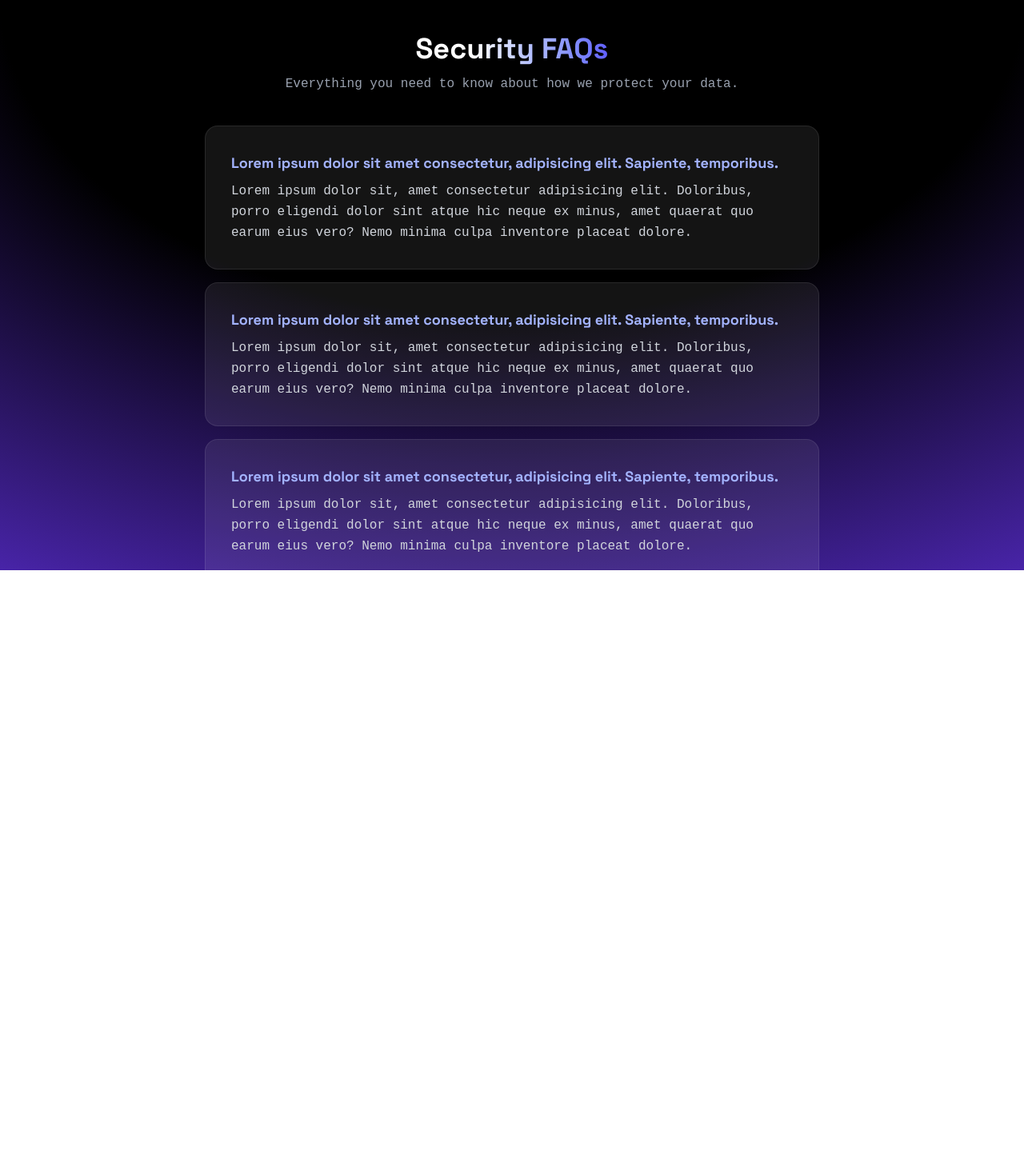
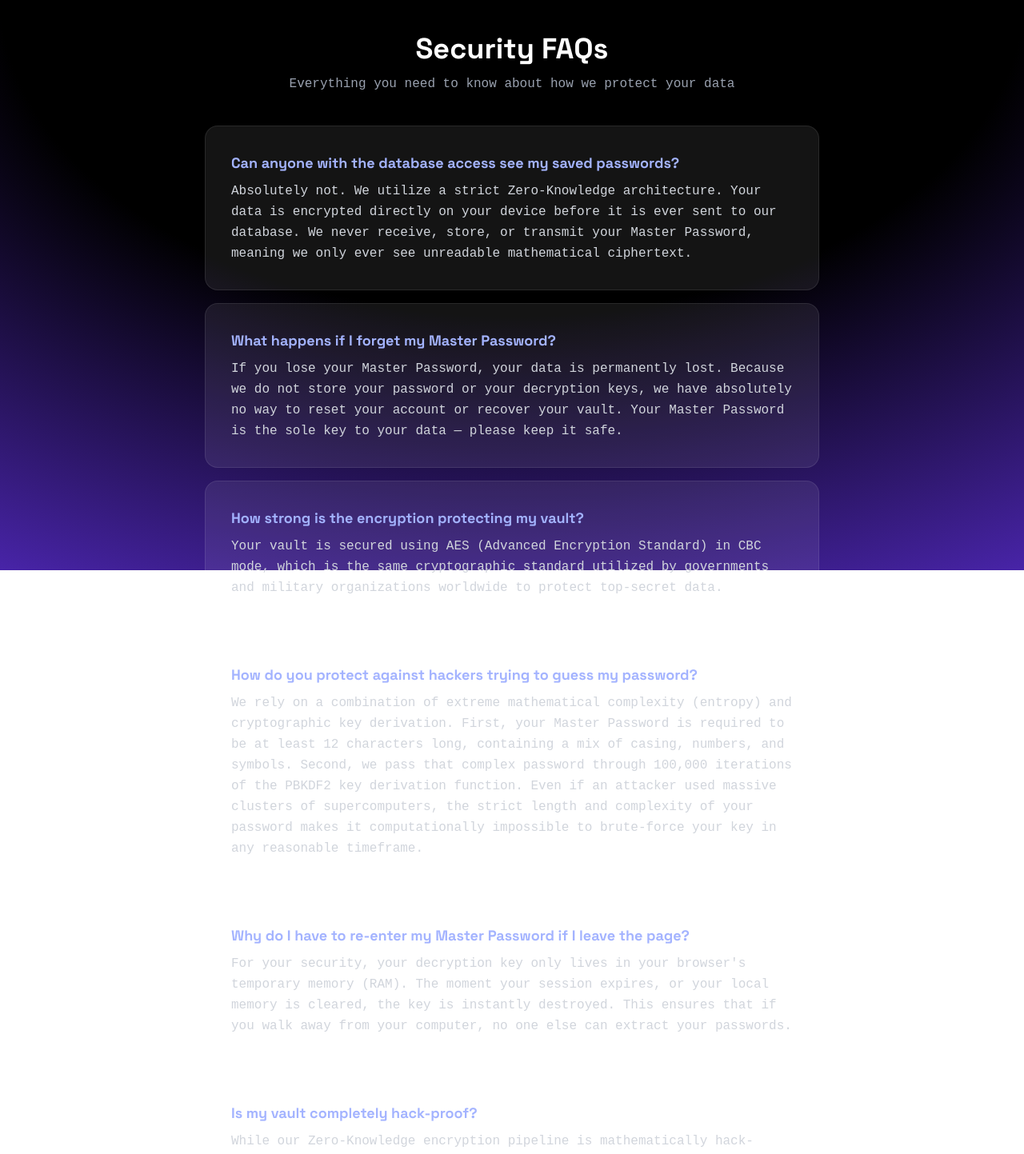
Before and after one commit to debasmita2255/password-vault-v2, a React (Vite) app in the folder client/: page /faqs in a window 1280 px wide. Shown: the part 87-1530 px from the top of the page at 80% size. Before the commit the page ends 896 px from the top, so only its background shows below. Built offline with nearby package versions, Linux system fonts and the light colour scheme; no server answers; sample sign-in values are in the browser's storage; a web font is replaced by a local one.

Commit message:
feat: implement FAQs page

```diff
--- a/client/src/pages/FAQs.jsx
+++ b/client/src/pages/FAQs.jsx
@@ -2,19 +2,30 @@ import React from "react";
 import Navbar from "../components/Navbar";
 import PageTransition from "../components/PageTransition";
 
-// dummy faqs
 const FAQ_DATA = [
   {
-    q: "Lorem ipsum dolor sit amet consectetur, adipisicing elit. Sapiente, temporibus.",
-    a: "Lorem ipsum dolor sit, amet consectetur adipisicing elit. Doloribus, porro eligendi dolor sint atque hic neque ex minus, amet quaerat quo earum eius vero? Nemo minima culpa inventore placeat dolore.",
+    q: "Can anyone with the database access see my saved passwords?",
+    a: "Absolutely not. We utilize a strict Zero-Knowledge architecture. Your data is encrypted directly on your device before it is ever sent to our database. We never receive, store, or transmit your Master Password, meaning we only ever see unreadable mathematical ciphertext.",
   },
   {
-    q: "Lorem ipsum dolor sit amet consectetur, adipisicing elit. Sapiente, temporibus.",
-    a: "Lorem ipsum dolor sit, amet consectetur adipisicing elit. Doloribus, porro eligendi dolor sint atque hic neque ex minus, amet quaerat quo earum eius vero? Nemo minima culpa inventore placeat dolore.",
+    q: "What happens if I forget my Master Password?",
+    a: "If you lose your Master Password, your data is permanently lost. Because we do not store your password or your decryption keys, we have absolutely no way to reset your account or recover your vault. Your Master Password is the sole key to your data — please keep it safe.",
   },
   {
-    q: "Lorem ipsum dolor sit amet consectetur, adipisicing elit. Sapiente, temporibus.",
-    a: "Lorem ipsum dolor sit, amet consectetur adipisicing elit. Doloribus, porro eligendi dolor sint atque hic neque ex minus, amet quaerat quo earum eius vero? Nemo minima culpa inventore placeat dolore.",
+    q: "How strong is the encryption protecting my vault?",
+    a: "Your vault is secured using AES (Advanced Encryption Standard) in CBC mode, which is the same cryptographic standard utilized by governments and military organizations worldwide to protect top-secret data.",
+  },
+  {
+    q: "How do you protect against hackers trying to guess my password?",
+    a: "We rely on a combination of extreme mathematical complexity (entropy) and cryptographic key derivation. First, your Master Password is required to be at least 12 characters long, containing a mix of casing, numbers, and symbols. Second, we pass that complex password through 100,000 iterations of the PBKDF2 key derivation function. Even if an attacker used massive clusters of supercomputers, the strict length and complexity of your password makes it computationally impossible to brute-force your key in any reasonable timeframe.",
+  },
+  {
+    q: "Why do I have to re-enter my Master Password if I leave the page?",
+    a: "For your security, your decryption key only lives in your browser's temporary memory (RAM). The moment your session expires, or your local memory is cleared, the key is instantly destroyed. This ensures that if you walk away from your computer, no one else can extract your passwords.",
+  },
+  {
+    q: "Is my vault completely hack-proof?",
+    a: "While our Zero-Knowledge encryption pipeline is mathematically hack-proof, there is one vulnerability no web application can control: Device Compromise. Because encryption happens directly in your browser's memory, if your physical computer is infected with a virus, a malicious browser extension, or a keylogger, that malware could steal your Master Password as you type it. Always ensure your personal devices are secure and free of malware.",
   },
 ];
 
@@ -24,18 +35,18 @@ const FAQs = () => {
       <Navbar />
       <PageTransition>
         <div className="w-full max-w-3xl">
-          <h1 className="whitespace-nowrap text-3xl w-max mx-auto md:text-4xl font-bold text-center mb-3 bg-linear-to-r from-white from-30% to-indigo-500 bg-clip-text text-transparent">
+          <h1 className="whitespace-nowrap text-3xl w-max mx-auto md:text-4xl font-bold text-center mb-3 text-white">
             Security FAQs
           </h1>
           <p className="text-center text-gray-400 mb-10">
-            Everything you need to know about how we protect your data.
+            Everything you need to know about how we protect your data
           </p>
 
           <div className="space-y-4">
             {FAQ_DATA.map((faq, index) => (
               <div
                 key={index}
-                className="glass-card rounded-2xl p-6 md:p-8 hover:bg-white/10 transition-colors"
+                className="glass-card rounded-2xl p-6 md:p-8 hover:bg-white/10 transition-colors duration-300"
               >
                 <h3 className="text-lg font-bold text-indigo-300 mb-2">
                   {faq.q}
```
